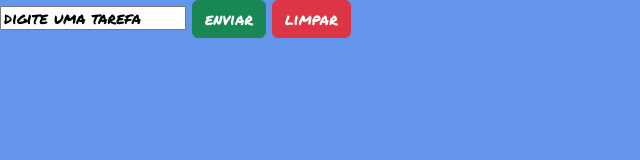
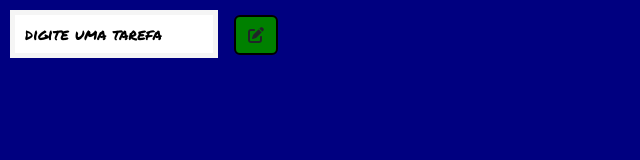
Before and after one commit to danielkaio/localstorage, a website: page index.html in a window 1280 px wide. Shown: the whole page, without its empty margins (0-640 px from the left). Drawn offline with nearby package versions, Linux system fonts and the light colour scheme.

Commit message:
pequena-atualização

```diff
--- a/css/estilos.css
+++ b/css/estilos.css
@@ -3,12 +3,15 @@
     font-family: pessoal;
     src: url("../fonts/Permanent_Marker/PermanentMarker-Regular.ttf");
 }
+
+
+
+
 body{
 
     font-family: pessoal;
+    background-color: navy;
     color: whitesmoke;
-    background-color:cornflowerblue ;
-
 }
 
 
@@ -16,7 +19,15 @@ body{
     list-style-type: none;
 }
 
-input::placeholder{
+.texto{
+    padding: 10px;
+    margin: 10px;
+    border: 5px whitesmoke solid;
+
+
+
+}
+.texto::placeholder{
     color: black;
 }
 
@@ -24,3 +35,10 @@ span{
     color: crimson;
     margin: 10px;
 }
+
+.btn{
+
+    width: auto;
+    border: 2px black solid;
+    background-color: green;
+}
--- a/index.html
+++ b/index.html
@@ -14,8 +14,8 @@
 <body>
 
         <form>
-            <input  type="text" name="task" id="nome" required placeholder="digite uma tarefa">
-            <input class="btn btn-success" type="submit" value="enviar"> <input class="btn btn-danger" type="reset" value="limpar">
+            <input  class="texto" type="text" name="task" id="nome" required placeholder="digite uma tarefa">
+            <button  class="btn" type="submit"><i class="fa-solid fa-pen-to-square"></i></button>
         </form>
 
 
--- a/js/index.js
+++ b/js/index.js
@@ -13,7 +13,9 @@ task.forEach(task => {
     span.addEventListener('click',function(){
 
     linha.remove(this.parentNode)
-    localStorage.removeItem("task",this.parentNode)
+    localStorage.removeItem("task",task)
+
+
 
 
 
```
